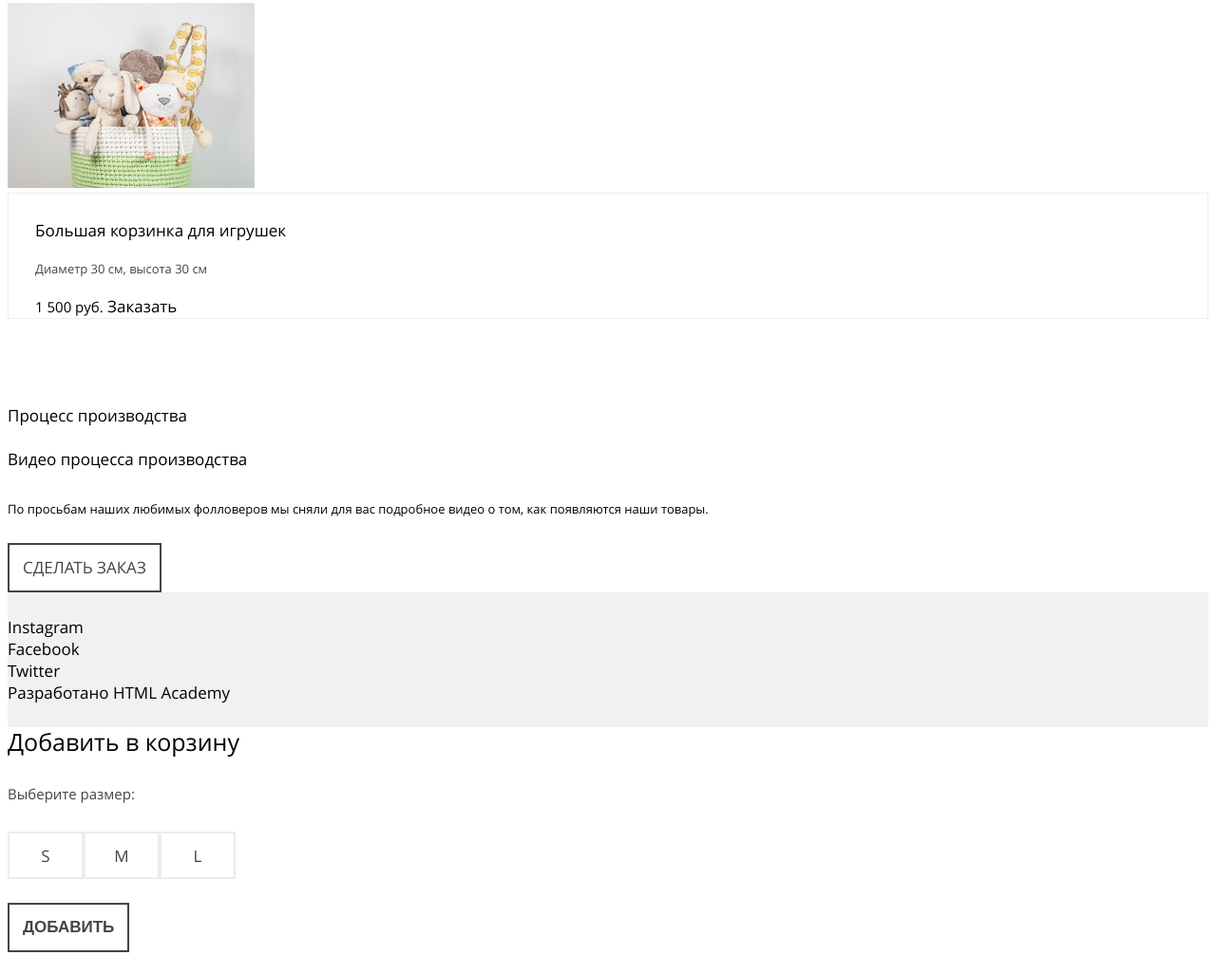
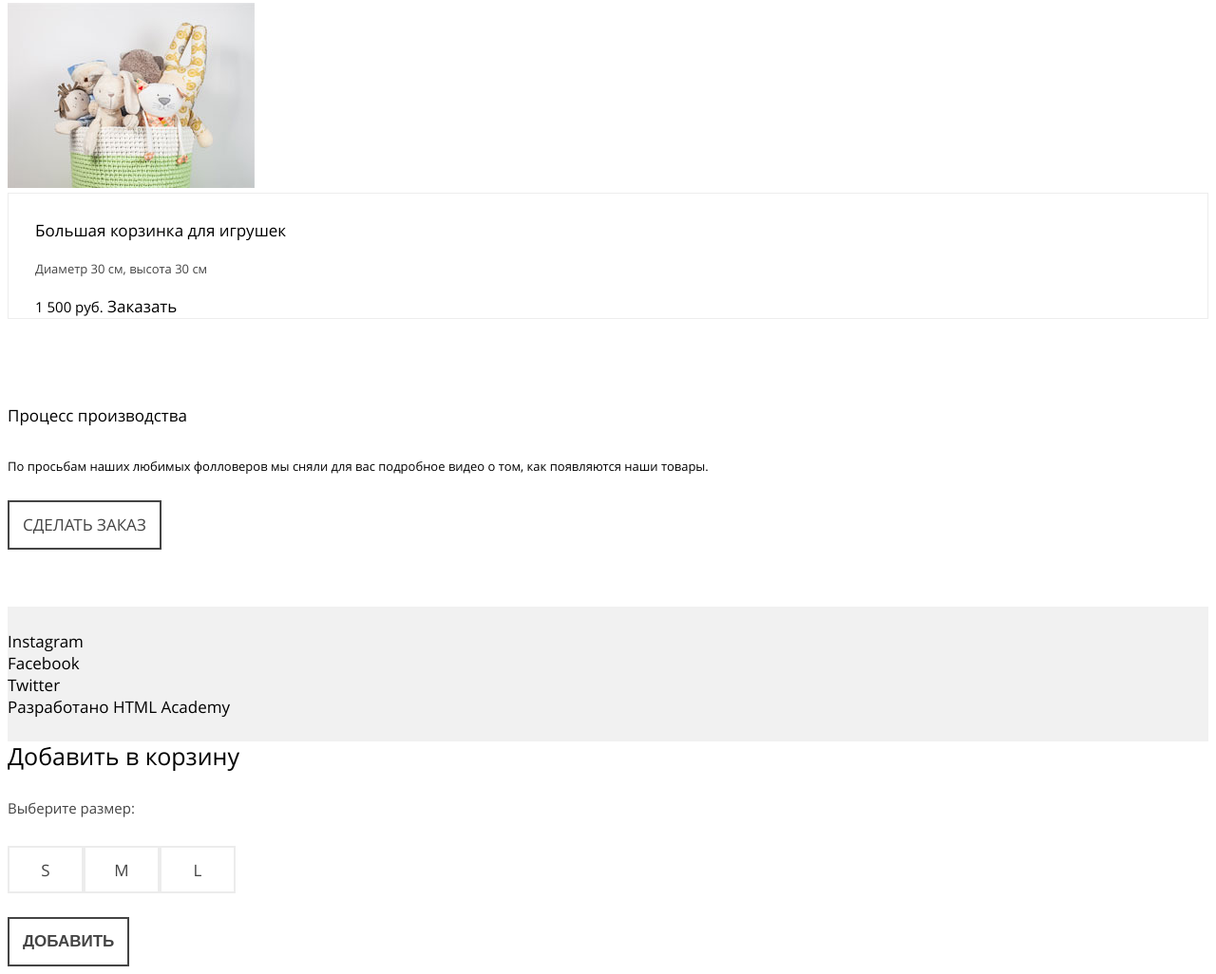
Before and after one commit to Kasgo/106387-mishka, a plain HTML site: page source/catalog.html in a window 1280 px wide. Shown: the part 1297-2323 px from the top of the page at 95% size. Drawn offline with nearby package versions, Linux system fonts and the light colour scheme; files that its build step writes are made by us from their sources.

Commit message:
Редактирует разметку

```diff
--- a/source/catalog.html
+++ b/source/catalog.html
@@ -77,11 +77,15 @@
         </article>
       </section>
 
-      <article class="simple-article">
+      <article class="simple-article page-main__item">
         <h2 class="simple-article__title simple-article__title--video">Процесс производства</h2>
-        <a href="#" class="simple-article__video">Видео процесса производства</a>
-        <p class="simple-article__text">По просьбам наших любимых фолловеров мы сняли для вас подробное видео о том, как появляются наши товары.</p>
-        <a href="form.html" class="button simple-article__link">Сделать заказ</a>
+        <a href="#" class="simple-article__video">
+          <span class="visually-hidden">Видео процесса производства</span>
+        </a>
+        <div class="simple-article__inner">
+          <p class="simple-article__text">По просьбам наших любимых фолловеров мы сняли для вас подробное видео о том, как появляются наши товары.</p>
+          <a href="form.html" class="button simple-article__link">Сделать заказ</a>
+        </div>
       </article>
 
     </main>
```
Also changed, not shown: source/index.html (+1 -1 lines).
